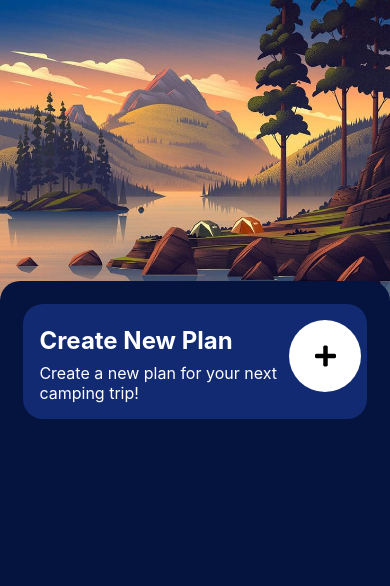
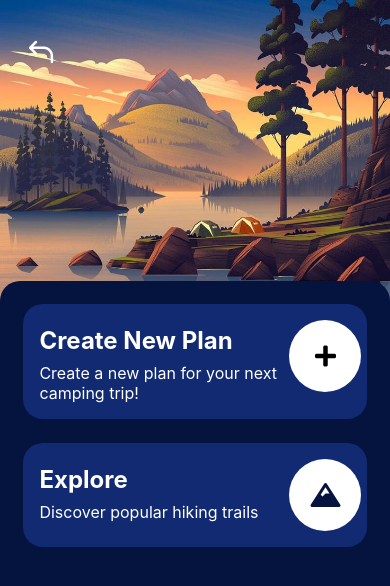
Before and after one commit to aravindkrishna2008/lec-hack-client, a React Native app: screen /HomePage in a window 390 px wide. Shown: the top 586 px of the page. Built offline with nearby package versions, Linux system fonts and the light colour scheme; no server answers.

Commit message:
added explore button but did not add explore feature yet

```diff
--- a/src/screens/ApiPage.js
+++ b/src/screens/ApiPage.js
@@ -21,7 +21,7 @@ const ApiPage = () => {
     const getData = async () => {
       const data = await axios
         .get(
-          "https://developer.nps.gov/api/v1/activities/parks?id=&q=hiking&api_key=7o6gVoqugCb39jY9QMHXMR50TLvue5GAjwC6tb1L",
+          "https://developer.nps.gov/api/v1/activities/parks?id=&q=hiking&limit=10&api_key=7o6gVoqugCb39jY9QMHXMR50TLvue5GAjwC6tb1L",
           config
         )
         .then((res) => {
--- a/src/screens/HomePage.js
+++ b/src/screens/HomePage.js
@@ -13,11 +13,28 @@ import {
   StatusBar,
 } from "react-native";
 import { FontAwesome5 } from "@expo/vector-icons";
+import { AntDesign } from "@expo/vector-icons";
+import { signOut } from "firebase/auth";
+import { auth } from "../../firebase_init";
 
 export default function HomePage({ navigation: { navigate } }) {
+  const SignOut = () => {
+    signOut(auth)
+      .then(() => {
+        console.log("signed out");
+        navigate("Home");
+      })
+      .catch((error) => {
+        console.log(error);
+      });
+  };
+
   return (
     <View style={styles.container}>
       <Image style={styles.img} source={require("../../assets/imgs/bob.jpg")} />
+      <TouchableOpacity style={styles.backButton} onPress={() => SignOut()}>
+        <AntDesign name="back" size={32} color="white" />
+      </TouchableOpacity>
       <View style={styles.inputContainer}>
         <View style={styles.containerOutside}>
           <View>
@@ -32,6 +49,23 @@ export default function HomePage({ navigation: { navigate } }) {
               onPress={() => navigate("ApiPage")}
             >
               <FontAwesome5 name="plus" size={24} color="black" />
+            </TouchableOpacity>
+          </View>
+        </View>
+        {/* TODO: add the feature to explore plans*/}
+        <View style={styles.containerOutside}>
+          <View>
+            <Text style={styles.title}>Explore</Text>
+            <Text style={styles.description}>
+              Discover popular hiking trails{" "}
+            </Text>
+          </View>
+          <View>
+            <TouchableOpacity
+              style={styles.button}
+              // onPress={() => navigate("ApiPage")}
+            >
+              <FontAwesome5 name="mountain" size={24} color="#05143f" />
             </TouchableOpacity>
           </View>
         </View>
@@ -118,4 +152,11 @@ const styles = StyleSheet.create({
     justifyContent: "center",
     alignItems: "center",
   },
+  backButton: {
+    position: "absolute",
+    zIndex: 99,
+    left: 0,
+    top: 10,
+    padding: 25,
+  },
 });
--- a/src/screens/LoginPage.js
+++ b/src/screens/LoginPage.js
@@ -1,4 +1,4 @@
-import React, { useState } from "react";
+import React, { useState, useEffect } from "react";
 import {
   StyleSheet,
   Text,
@@ -25,6 +25,16 @@ export default function LoginPage({ navigation: { navigate } }) {
       }
     );
   };
+
+  useEffect(() => {
+    const unsubscribe = auth.onAuthStateChanged((user) => {
+      if (user) {
+        navigate("HomePage");
+      }
+    });
+
+    return unsubscribe;
+  }, []);
 
   return (
     <>
```
